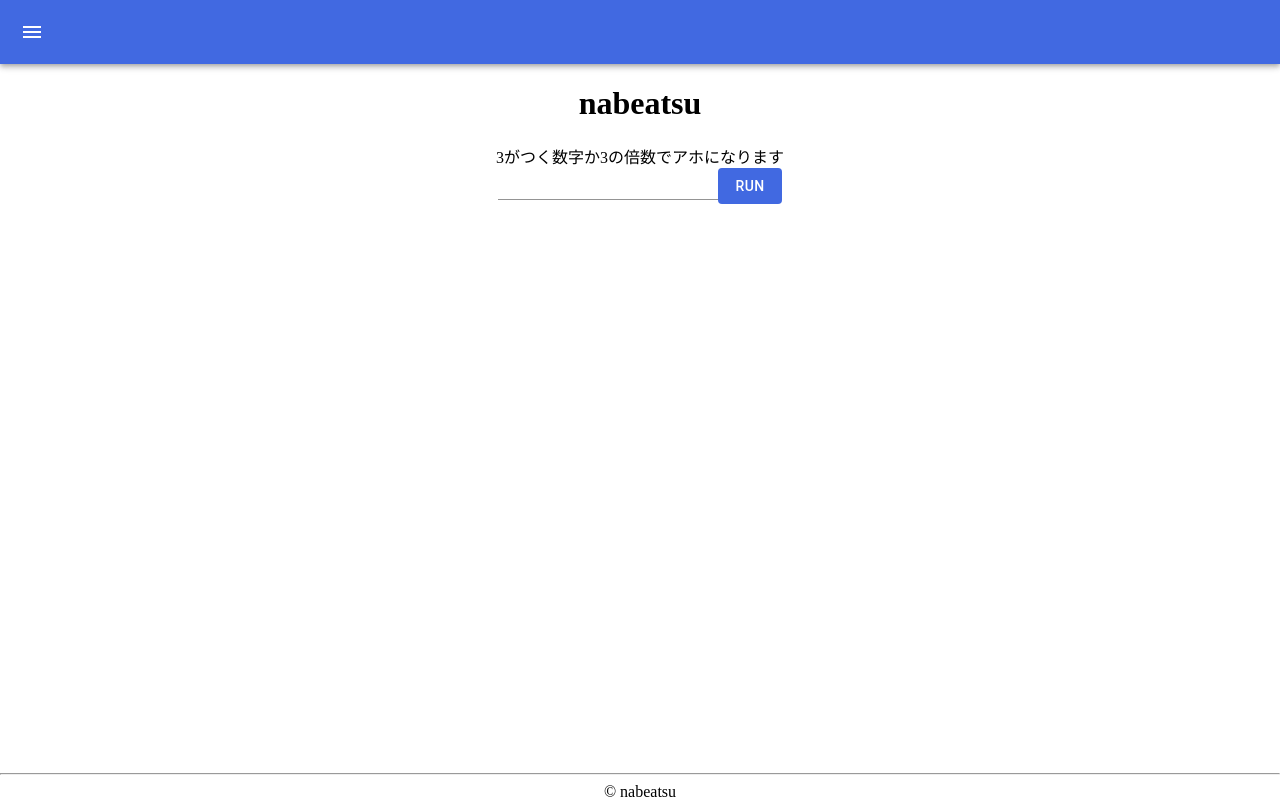
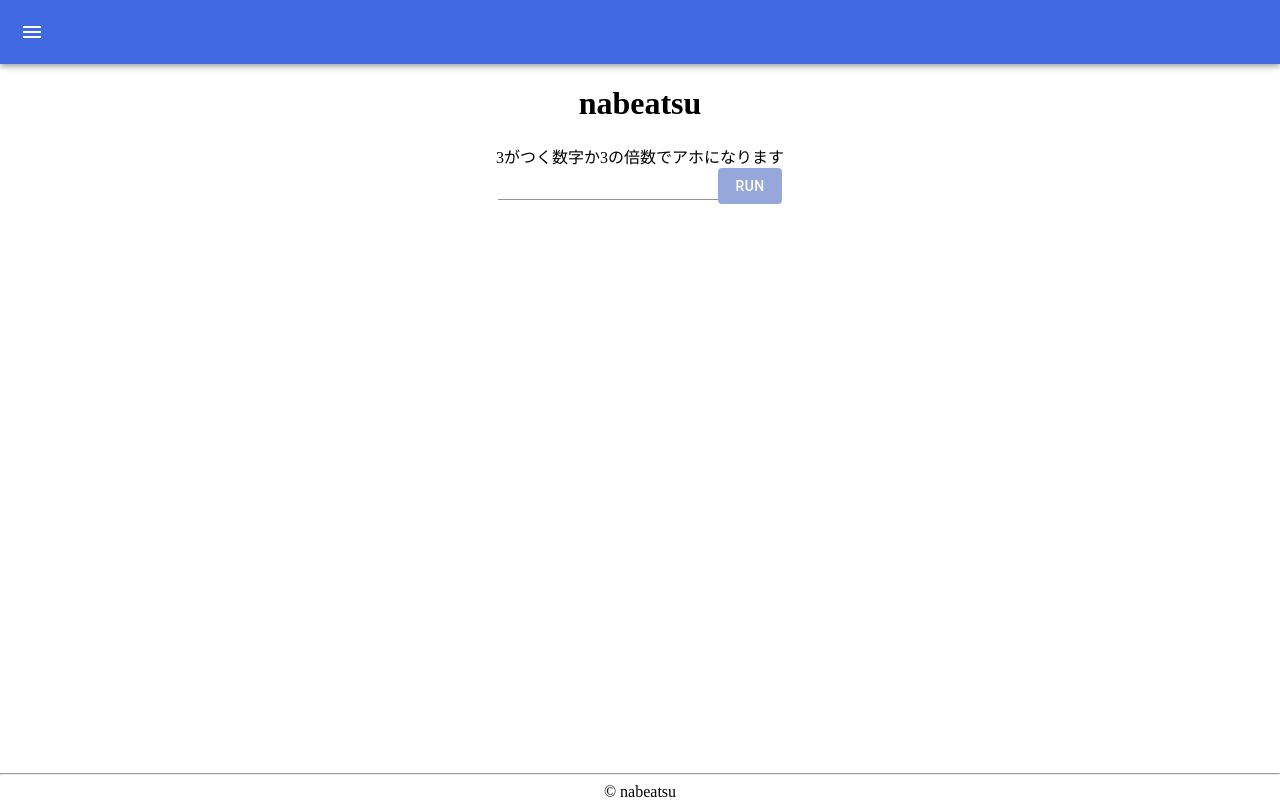
Before and after one commit to ro1dev/3-fool, a Next.js app: page / in a window 1280 px wide. Built offline with nearby package versions, Linux system fonts and the light colour scheme.

Commit message:
feat: 不正な条件下でボタンを押せなくする

```diff
--- a/src/components/Layout.tsx
+++ b/src/components/Layout.tsx
@@ -28,6 +28,10 @@ export const Layout = ({ children, title = 'nabeatsu' }: Props) => (
 			<style>
 				{`.MuiButtonBase-root.MuiButton-root.MuiButton-text.MuiButton-colorInherit { padding: 20px !important; } /* custom! */`}
 				{`.MuiToolbar-root.MuiToolbar-regular.MuiToolbar-gutters { padding: 0 !important; } /* custom! */`}
+				{/* ↓ボタン押せない時 */}
+				{`.MuiButton-root.Mui-disabled { background-color: #95a7db !important;}`}
+				{/* ↓ボタン押せる時 */}
+				{`.MuiButton-root { color: white !important; background-color: #4169e1 !important;}`}
 			</style>
 		</Head>
 
--- a/src/pages/index.tsx
+++ b/src/pages/index.tsx
@@ -2,14 +2,16 @@ import React, { FC, useState } from 'react'
 import { theme } from '../utils/theme'
 import { Layout } from '../components/Layout'
 import { MuiThemeProvider, Button, TextField } from '@material-ui/core'
+import styled from "styled-components";
 
 const normalNabeatsuUrl: string = "https://www.geinou-research555.com/wp-content/uploads/2018/09/4bf16c730bca95aa0ca4a6902100d3fb.jpg"
 const ahoNabeatsuUrl: string = "https://powerfultrend.c.blog.ss-blog.jp/_images/blog/_d13/powerfultrend/r1.jpg"
 
 const Index: FC = () => {
-	const [number, setNumber] = useState<number>(0)
+	const [number, setNumber] = useState<number>('')
 	const [result, setResult] = useState<JSX.Element>()
 	const [valid, setValid] = useState<string>('')
+	const [isAbleToPressButton, setIsAbleToPressButton] = useState<boolean>(false)
 
 	const isNabeatsu = (n: number): boolean => {
 		// 0, 整数判定
@@ -38,14 +40,25 @@ const Index: FC = () => {
 							type="text"
 							onChange={(e: any) => {
 								if (isNaN(Number(e.target.value))) {
+									setIsAbleToPressButton(false)
 									setValid("半角数字を入力してください")
 								} else {
+									setIsAbleToPressButton(true)
 									setValid('')
 									setNumber(e.target.value)
 								}
 							}}
 						/>
-						<Button onClick={aho} style={{backgroundColor: '#4169e1', color: 'white'}}>run</Button>
+						<StyledButton
+							onClick={aho}
+							// style={{
+							// 	backgroundColor: '#4169e1',
+							// 	color: 'white',
+							// }}
+							disabled={!isAbleToPressButton}
+						>
+							run
+						</StyledButton>
 					</div>
 						<small>{valid}</small>
 					{result}
@@ -56,3 +69,10 @@ const Index: FC = () => {
 }
 
 export default Index
+
+const StyledButton = styled(Button)`
+	// 押せない時
+	.MuiButton-root.Mui-disabled {
+		background-color: red !important;
+	}
+`
```
